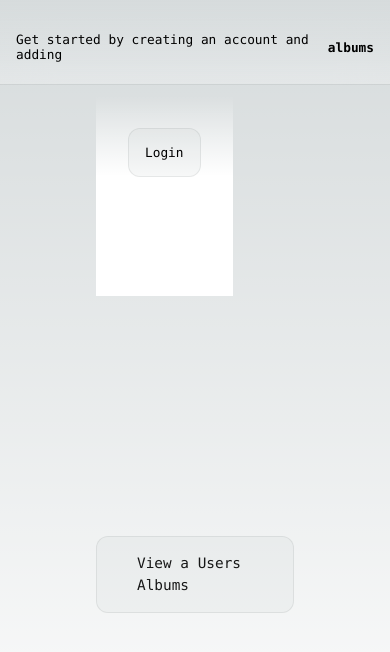
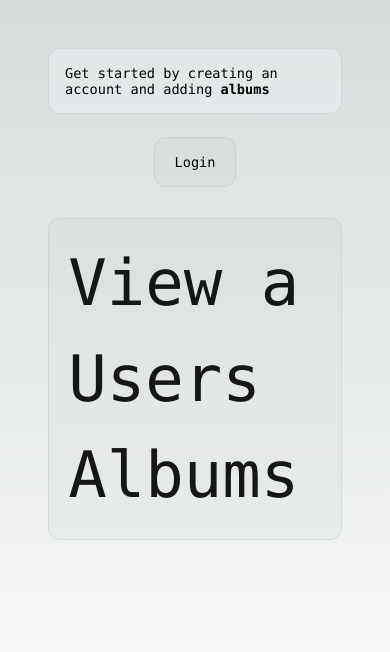
Before and after one commit to LemmyMwaura/Svn, a Next.js app: page / in a window 390 px wide. Shown: the top 652 px of the page. Built offline with nearby package versions, Linux system fonts and the light colour scheme.

Commit message:
style: style update

```diff
--- a/src/pages/album/[id].tsx
+++ b/src/pages/album/[id].tsx
@@ -12,6 +12,7 @@ import { useForm, SubmitHandler } from 'react-hook-form'
 // extras
 import Album from '@/components/album/album'
 import PhotosList from '@/components/photos/photosList'
+import Header from '@/components/shared/header'
 import styles from '@/styles/Album.module.scss'
 import axios from 'axios'
 import toast from 'react-hot-toast'
@@ -75,6 +76,7 @@ const AlbumDetail = ({ album, user, photos }: Props) => {
         <title> Album | {album?.albumTitle}</title>
       </Head>
       <div className={styles.wrapper}>
+        <Header />
         <div className={styles.detail_album_list}>
           <Album album={album} user={user} />
         </div>
--- a/src/pages/photos/[id].tsx
+++ b/src/pages/photos/[id].tsx
@@ -11,6 +11,7 @@ import { useForm, SubmitHandler } from 'react-hook-form'
 
 // extras
 import Photo from '@/components/photos/photo'
+import Header from '@/components/shared/header'
 import styles from '@/styles/Photos.module.scss'
 import axios from 'axios'
 import toast from 'react-hot-toast'
@@ -62,6 +63,7 @@ const PhotoDetails = ({ photo, album, user }: Props) => {
         <title> Photo | {photo?.photoTitle}</title>
       </Head>
       <div className={styles.wrapper}>
+        <Header />
         <div className={styles.photos_details}>
           <div className={styles.photos}>
             <Photo photo={photo} album={album} />
--- a/src/pages/user/db/[id].tsx
+++ b/src/pages/user/db/[id].tsx
@@ -10,6 +10,7 @@ import { Prisma } from '@prisma/client'
 // items
 import Profile from '@/components/shared/profile'
 import AlbumList from '@/components/album/albumList'
+import Header from '@/components/shared/header'
 import styles from '@/styles/User.module.scss'
 
 // utils
@@ -64,6 +65,7 @@ const UserDetail = ({ user, albums }: Props) => {
         <title> DbUser | {user?.name}</title>
       </Head>
       <div className={styles.wrapper}>
+        <Header/>
         <Profile user={user} />
         <div className={styles.selection}>
           <h3>Albums</h3>
@@ -79,7 +81,7 @@ const UserDetail = ({ user, albums }: Props) => {
               <div className={styles.input_wrapper}>
                 <input
                   type="text"
-                  placeholder="Update title"
+                  placeholder="title"
                   className={styles.input}
                   {...register('title', { required: true })}
                 />
--- a/src/pages/user/json/[id].tsx
+++ b/src/pages/user/json/[id].tsx
@@ -4,6 +4,7 @@ import { GetStaticPaths, GetStaticProps } from 'next'
 import { useRouter } from 'next/router'
 import styles from '@/styles/User.module.scss'
 import Profile from '@/components/shared/profile'
+import Header from '@/components/shared/header'
 
 interface Props {
   user: any
@@ -19,6 +20,7 @@ const UserDetail = ({ user }: Props) => {
         <title> JsonUser | {user.name} </title>
       </Head>
       <div className={styles.wrapper}>
+        <Header />
         <Profile user={user} />
       </div>
     </>
--- a/src/styles/Album.module.scss
+++ b/src/styles/Album.module.scss
@@ -3,7 +3,7 @@
   place-content: center;
   gap: 2rem;
   min-height: 100vh;
-  padding: 2rem 0;
+  padding: 2rem 1rem;
 }
 
 .albumlist {
--- a/src/styles/Auth.module.scss
+++ b/src/styles/Auth.module.scss
@@ -2,6 +2,7 @@
   display: grid;
   place-content: center;
   min-height: 100vh;
+  padding: 2rem 1rem;
 }
 
 .container {
--- a/src/styles/Home.module.scss
+++ b/src/styles/Home.module.scss
@@ -3,7 +3,7 @@
   place-content: center;
   gap: 2rem;
   min-height: 100vh;
-  padding: 2rem 0;
+  padding: 2rem 1rem;
 }
 
 .bio {
@@ -13,6 +13,7 @@
   gap: 2rem;
   min-width: 60vw;
   padding: 2rem;
+  background: rgba(var(--callout-rgb), 0.5);
   border-radius: var(--border-radius);
   border: 2px solid rgba(var(--callout-border-rgb), 0.3);
 
@@ -83,3 +84,21 @@
     }
   }
 }
+
+.header {
+  width: 100%;
+  padding: 1rem;
+  background: rgba(var(--callout-rgb), 0.5);
+  border: 1px solid rgba(var(--callout-border-rgb), 0.3);
+  border-radius: var(--border-radius);
+}
+
+.link {
+  padding: 0.5rem;
+  background-color: var(--colors-fixed-brand8);
+  border: 1px solid rgba(var(--callout-border-rgb), 0.3);
+  border-radius: var(--border-radius);
+  cursor: pointer;
+  color: rgba(var(--callout-rgb), 1);
+  font-weight: bold;
+}
--- a/src/styles/Landing.module.scss
+++ b/src/styles/Landing.module.scss
@@ -3,25 +3,19 @@
   flex-direction: column;
   align-items: center;
   padding: 6rem;
-  gap: 15rem;
   min-height: 100vh;
 }
 
 .description {
-  display: inherit;
+  display: flex;
+  flex-wrap: wrap;
+  gap: 2.5rem;
   justify-content: space-between;
-  align-items: inherit;
+  align-items: center;
   font-size: 0.85rem;
   max-width: var(--max-width);
   width: 100%;
   z-index: 2;
-}
-
-.description a {
-  display: flex;
-  justify-content: center;
-  align-items: center;
-  gap: 0.5rem;
 }
 
 .description p {
@@ -50,89 +44,35 @@
   transform: scale(0.95);
 }
 
-.card, .btn, .link {
+.card,
+.btn,
+.link {
   padding: 1rem 1.2rem;
   border-radius: var(--border-radius);
   background: rgba(var(--card-rgb), 0.1);
   border: 1px solid rgba(var(--card-border-rgb), 0.15);
 }
 
+.card {
+  display: flex;
+  margin-top: 3rem;
+}
+
 .card p {
   margin: 0;
   opacity: 0.9;
-  font-size: 0.9rem;
+  font-size: 4rem;
   line-height: 1.5;
   max-width: 30ch;
 }
 
 /* Mobile */
-@media (max-width: 700px) {
-  .card {
-    padding: 1rem 2.5rem;
+@media (max-width: 770px) {
+  .main {
+    padding: 3rem;
   }
 
   .description {
-    font-size: 0.8rem;
-  }
-
-  .description a {
-    padding: 1rem;
-  }
-
-  .description p {
-    display: flex;
     justify-content: center;
-    position: fixed;
-    width: 100%;
-  }
-
-  .description p {
-    align-items: center;
-    inset: 0 0 auto;
-    padding: 2rem 1rem 1.4rem;
-    border-radius: 0;
-    border: none;
-    border-bottom: 1px solid rgba(var(--callout-border-rgb), 0.25);
-    background: linear-gradient(
-      to bottom,
-      rgba(var(--background-start-rgb), 1),
-      rgba(var(--callout-rgb), 0.5)
-    );
-    background-clip: padding-box;
-    backdrop-filter: blur(24px);
-  }
-
-  .description div {
-    align-items: flex-end;
-    pointer-events: none;
-    inset: auto 0 0;
-    padding: 2rem;
-    height: 200px;
-    background: linear-gradient(
-      to bottom,
-      transparent 0%,
-      rgb(var(--background-end-rgb)) 40%
-    );
-    z-index: 1;
   }
 }
-
-@media (prefers-color-scheme: dark) {
-  .vercelLogo {
-    filter: invert(1);
-  }
-
-  .logo,
-  .thirteen img {
-    filter: invert(1) drop-shadow(0 0 0.3rem #ffffff70);
-  }
-}
-
-@keyframes rotate {
-  from {
-    transform: rotate(360deg);
-  }
-  to {
-    transform: rotate(0deg);
-  }
-}
--- a/src/styles/Photos.module.scss
+++ b/src/styles/Photos.module.scss
@@ -3,7 +3,7 @@
   place-content: center;
   gap: 2rem;
   min-height: 100vh;
-  padding: 2rem 0;
+  padding: 2rem 1rem;
 }
 
 .photolist {
```
Also changed, not shown: src/components/shared/header.tsx (added, +14 -0 lines).
